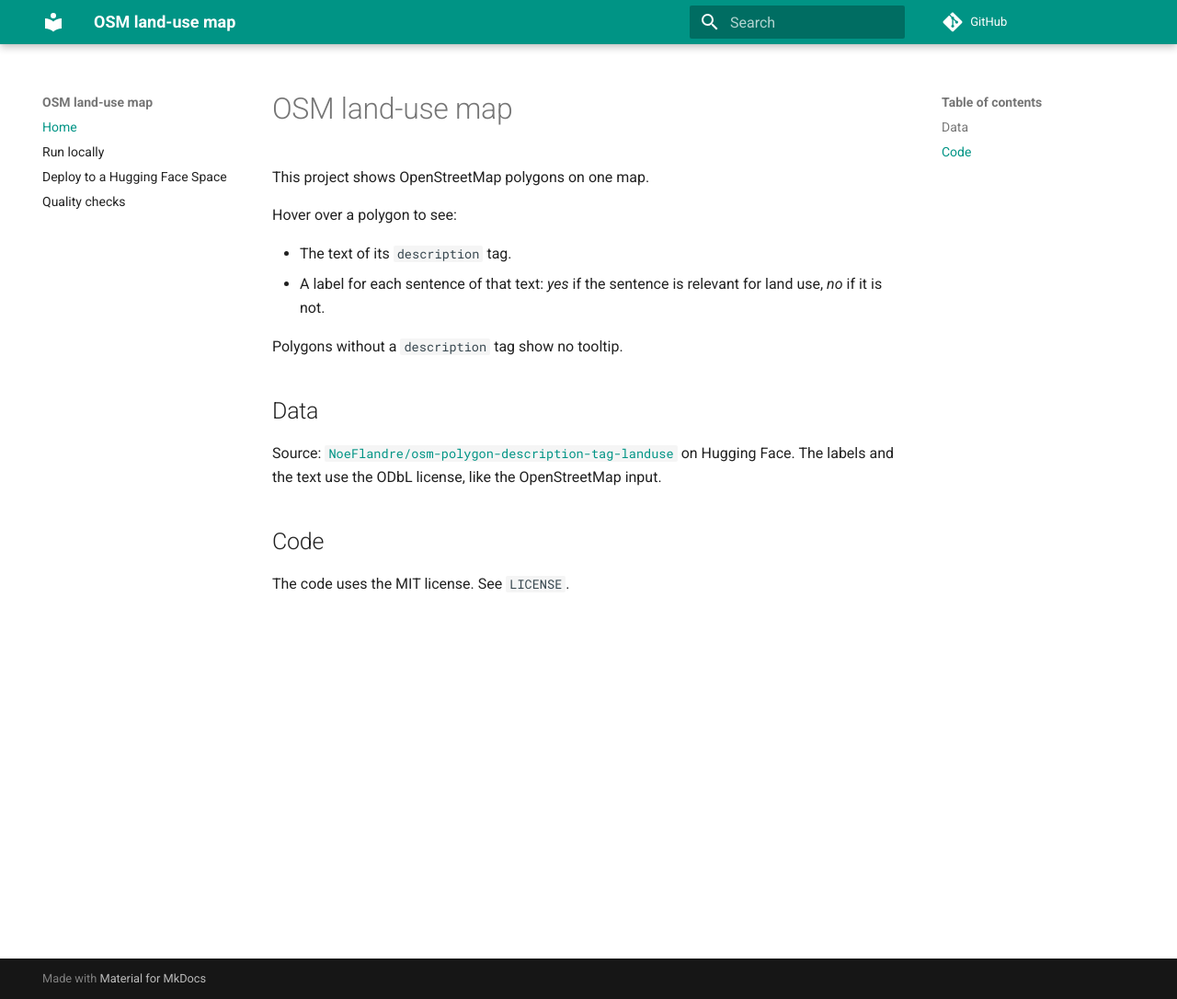
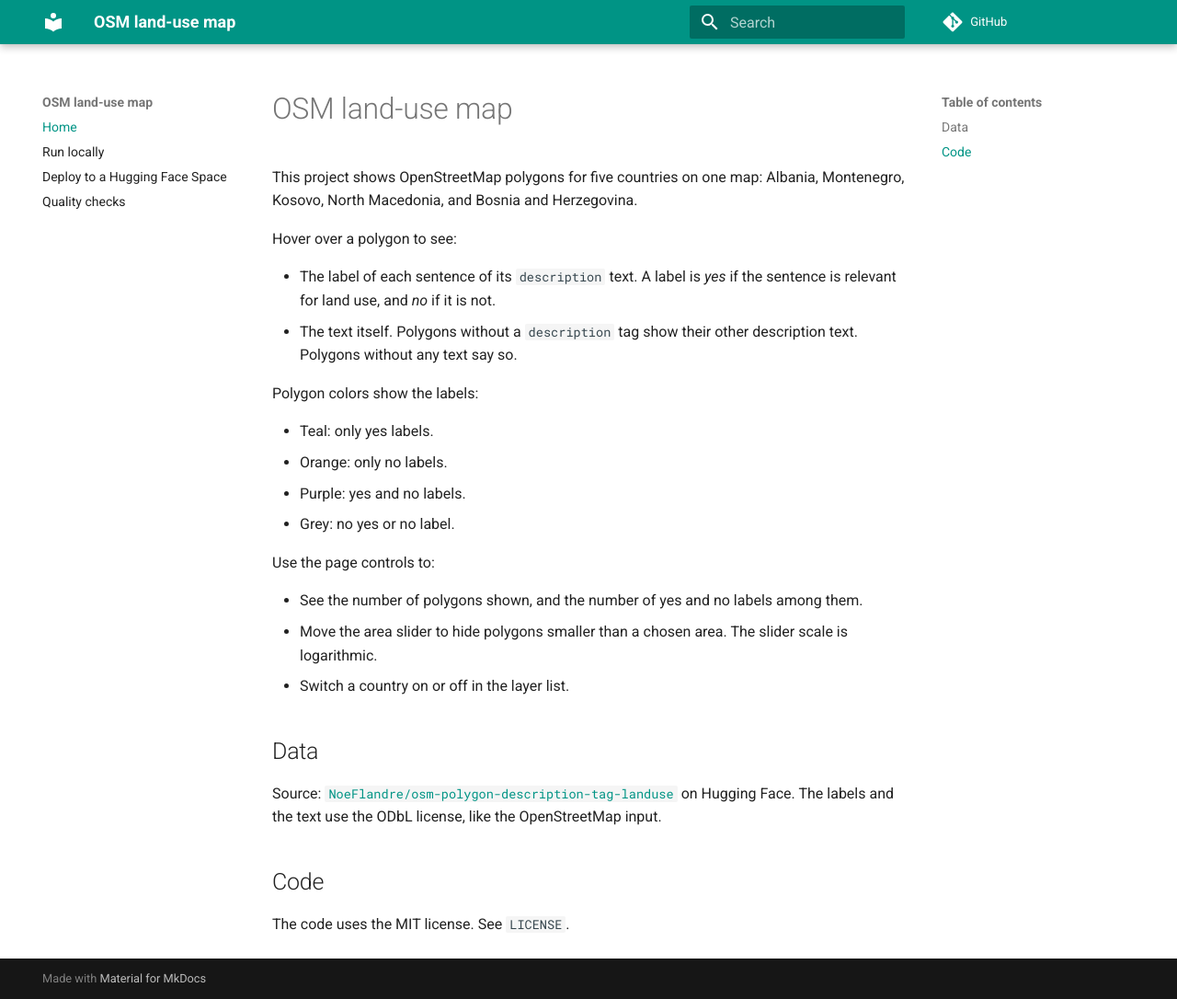
Before and after one commit to NoeFlandre/osm-polygon-text-2-interactive-maps, an MkDocs documentation site: the page built from docs/index.md, in a window 1280 px wide and 1086 px high. Shown: the whole window at 92% size. Built offline with MkDocs 1.6.1 and Material for MkDocs 9.7.7, drawn with Linux system fonts in a browser that asks for light colours; comment, search, counter and statistics services are not loaded.

Commit message:
docs: describe the countries, stats and area slider
Co-Authored-By: Claude Haiku 5.5 <noreply@anthropic.com>
Claude-Session: https://claude.ai/code/session_01XsT9LBTR6Pr1ud3nmMbYPU

```diff
--- a/docs/index.md
+++ b/docs/index.md
@@ -1,13 +1,25 @@
 # OSM land-use map
 
-This project shows OpenStreetMap polygons on one map.
+This project shows OpenStreetMap polygons for five countries on one map:
+Albania, Montenegro, Kosovo, North Macedonia, and Bosnia and Herzegovina.
 
 Hover over a polygon to see:
 
-- The text of its `description` tag.
-- A label for each sentence of that text: *yes* if the sentence is relevant for land use, *no* if it is not.
+- The label of each sentence of its `description` text. A label is *yes* if the sentence is relevant for land use, and *no* if it is not.
+- The text itself. Polygons without a `description` tag show their other description text. Polygons without any text say so.
 
-Polygons without a `description` tag show no tooltip.
+Polygon colors show the labels:
+
+- Teal: only yes labels.
+- Orange: only no labels.
+- Purple: yes and no labels.
+- Grey: no yes or no label.
+
+Use the page controls to:
+
+- See the number of polygons shown, and the number of yes and no labels among them.
+- Move the area slider to hide polygons smaller than a chosen area. The slider scale is logarithmic.
+- Switch a country on or off in the layer list.
 
 ## Data
 
```
Also changed, not shown: docs/run.md (+2 -0 lines).
